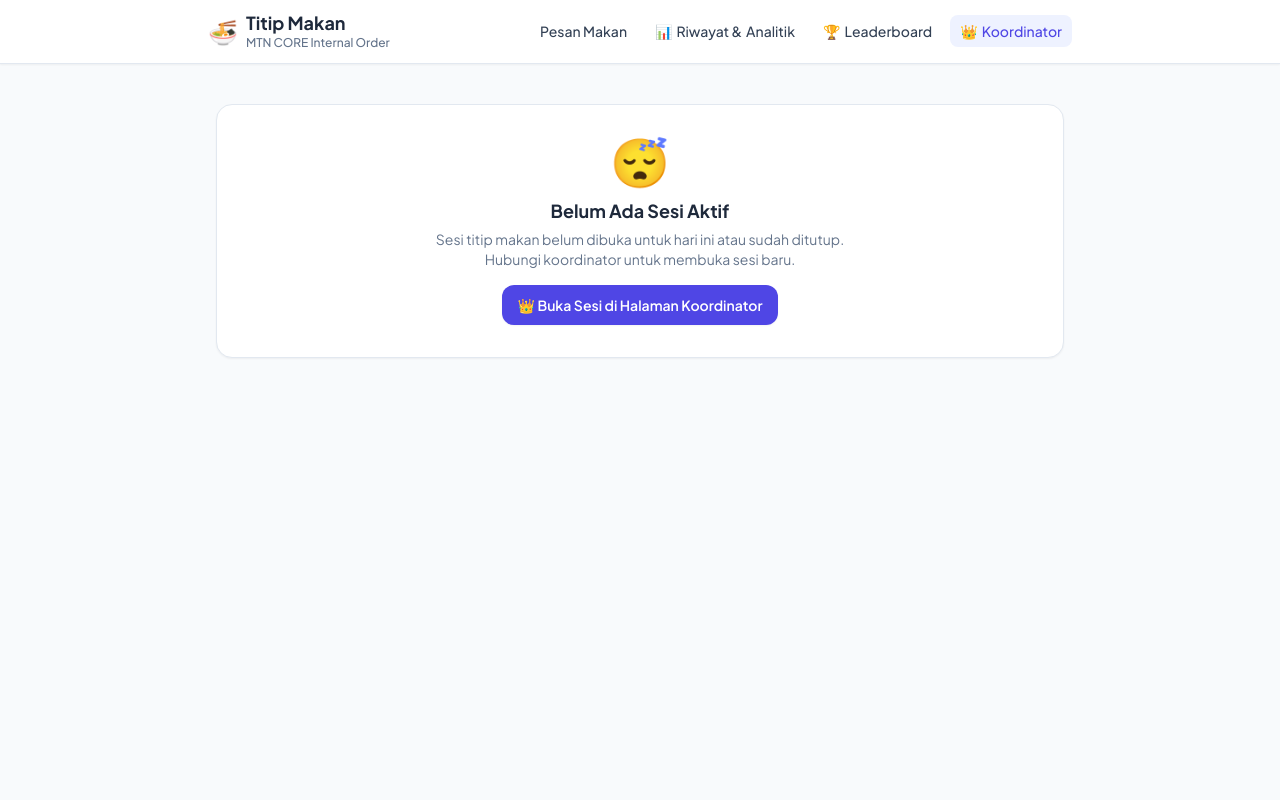
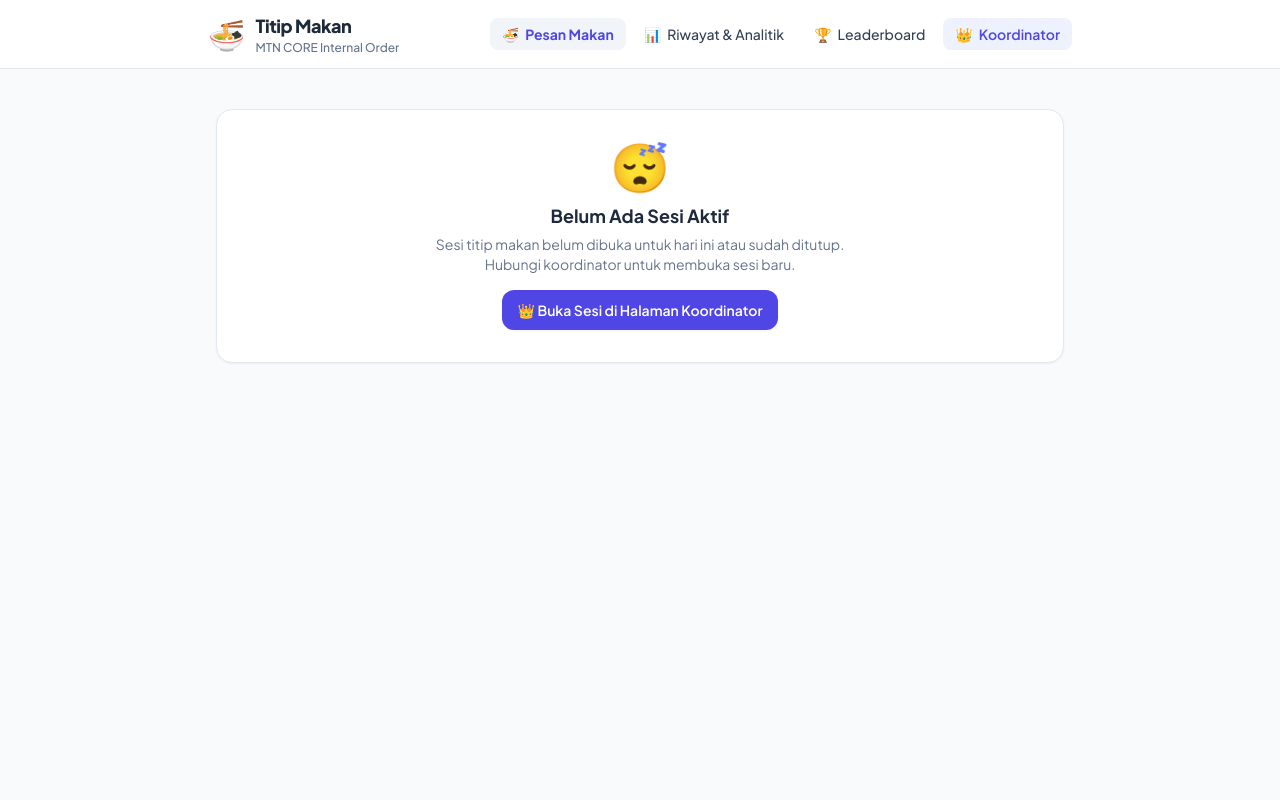
Before and after one commit to mufidhadi/titip-makan, a FastAPI app: page / in a window 1280 px wide. Run offline with FastAPI, Linux system fonts and the light colour scheme; data that the repository does not hold is empty; some libraries are stand-ins or nearby versions.

Commit message:
feat(navigation): implement responsive mobile hamburger menu and fix horizontal offset

```diff
--- /dev/null
+++ b/src/titip_makan/static/js/nav.js
@@ -0,0 +1,92 @@
+/**
+ * Navigation Bar Controller
+ * Handles mobile hamburger toggle, keyboard interactions, outside-click dismissal,
+ * and active navigation link state highlighting.
+ */
+document.addEventListener('DOMContentLoaded', () => {
+    const currentPath = window.location.pathname.replace(/\/$/, '') || '/';
+
+    // 1. Highlight Active Nav Items
+    const desktopLinks = document.querySelectorAll('.nav-item');
+    desktopLinks.forEach(link => {
+        const href = (link.getAttribute('href') || '').replace(/\/$/, '') || '/';
+        const isCoordinator = href === '/coordinator';
+        const isActive = href === '/' ? currentPath === '/' : currentPath.startsWith(href);
+
+        if (isActive) {
+            if (isCoordinator) {
+                link.className = 'nav-item px-3 py-1.5 rounded-lg bg-indigo-600 text-white font-semibold shadow-xs transition flex items-center gap-1.5';
+            } else {
+                link.className = 'nav-item px-3 py-1.5 rounded-lg bg-slate-100 text-indigo-600 font-bold shadow-xs transition flex items-center gap-1.5';
+            }
+        }
+    });
+
+    const mobileLinks = document.querySelectorAll('.mobile-nav-item');
+    mobileLinks.forEach(link => {
+        const href = (link.getAttribute('href') || '').replace(/\/$/, '') || '/';
+        const isActive = href === '/' ? currentPath === '/' : currentPath.startsWith(href);
+
+        if (isActive) {
+            link.classList.add('bg-indigo-50/70', 'border-l-4', 'border-indigo-600');
+            const title = link.querySelector('.font-bold') || link.querySelector('.font-semibold');
+            if (title) {
+                title.classList.remove('text-slate-800');
+                title.classList.add('text-indigo-700');
+            }
+        }
+    });
+
+    // 2. Mobile Menu Toggle Controller
+    const menuBtn = document.getElementById('mobile-menu-btn');
+    const mobileMenu = document.getElementById('mobile-menu');
+    const iconBars = document.getElementById('menu-icon-bars');
+    const iconClose = document.getElementById('menu-icon-close');
+
+    if (menuBtn && mobileMenu) {
+        const toggleMenu = (forceClose = false) => {
+            const isCurrentlyOpen = menuBtn.getAttribute('aria-expanded') === 'true';
+            const shouldOpen = forceClose ? false : !isCurrentlyOpen;
+
+            menuBtn.setAttribute('aria-expanded', shouldOpen ? 'true' : 'false');
+            if (shouldOpen) {
+                mobileMenu.classList.remove('hidden');
+                iconBars?.classList.add('hidden');
+                iconClose?.classList.remove('hidden');
+            } else {
+                mobileMenu.classList.add('hidden');
+                iconBars?.classList.remove('hidden');
+                iconClose?.classList.add('hidden');
+            }
+        };
+
+        menuBtn.addEventListener('click', (e) => {
+            e.stopPropagation();
+            toggleMenu();
+        });
+
+        // Close when clicking outside of menu and toggle button
+        document.addEventListener('click', (e) => {
+            if (!mobileMenu.classList.contains('hidden')) {
+                if (!mobileMenu.contains(e.target) && !menuBtn.contains(e.target)) {
+                    toggleMenu(true);
+                }
+            }
+        });
+
+        // Close on Escape key press
+        document.addEventListener('keydown', (e) => {
+            if (e.key === 'Escape' && !mobileMenu.classList.contains('hidden')) {
+                toggleMenu(true);
+                menuBtn.focus();
+            }
+        });
+
+        // Close when any mobile nav item is clicked
+        mobileLinks.forEach(item => {
+            item.addEventListener('click', () => {
+                toggleMenu(true);
+            });
+        });
+    }
+});
--- a/src/titip_makan/templates/base.html
+++ b/src/titip_makan/templates/base.html
@@ -12,30 +12,96 @@
         body { font-family: 'Plus Jakarta Sans', sans-serif; }
     </style>
 </head>
-<body class="bg-slate-50 text-slate-900 min-h-screen flex flex-col">
-    <!-- Navigation Bar -->
-    <header class="bg-white border-b border-slate-200 sticky top-0 z-30 shadow-sm">
-        <div class="max-w-4xl mx-auto px-4 py-3 flex items-center justify-between">
-            <a href="/" class="flex items-center space-x-2">
-                <span class="text-2xl">🍜</span>
-                <div>
-                    <h1 class="font-bold text-lg leading-tight text-slate-800">Titip Makan</h1>
-                    <p class="text-xs text-slate-500 font-medium">MTN CORE Internal Order</p>
+<body class="bg-slate-50 text-slate-900 min-h-screen flex flex-col overflow-x-hidden">
+    <!-- Top Navigation Bar -->
+    <header class="bg-white/95 backdrop-blur-md border-b border-slate-200 sticky top-0 z-30 shadow-xs">
+        <div class="max-w-4xl mx-auto px-3 sm:px-4 py-2.5 sm:py-3 flex items-center justify-between gap-2">
+            <!-- Brand / Logo -->
+            <a href="/" class="flex items-center space-x-2.5 min-w-0 group" aria-label="Beranda Titip Makan">
+                <span class="text-2xl sm:text-3xl flex-none transform group-hover:scale-105 transition-transform">🍜</span>
+                <div class="min-w-0">
+                    <h1 class="font-extrabold text-base sm:text-lg leading-tight text-slate-800 truncate tracking-tight">Titip Makan</h1>
+                    <p class="text-[11px] sm:text-xs text-slate-500 font-medium truncate">MTN CORE Internal Order</p>
                 </div>
             </a>
-            <div class="flex items-center space-x-1 sm:space-x-2 text-xs sm:text-sm font-medium">
-                <a href="/" class="px-2.5 py-1.5 rounded-lg hover:bg-slate-100 text-slate-700 transition">Pesan Makan</a>
-                <a href="/history" class="px-2.5 py-1.5 rounded-lg hover:bg-slate-100 text-slate-700 transition flex items-center gap-1">
-                    <span>📊</span> <span class="hidden sm:inline">Riwayat &</span> Analitik
+
+            <!-- Desktop Navigation Menu (Visible on md and above) -->
+            <nav class="hidden md:flex items-center space-x-1 sm:space-x-1.5 text-xs sm:text-sm font-medium flex-none" aria-label="Navigasi Utama">
+                <a href="/" id="nav-pesan" class="nav-item px-3 py-1.5 rounded-lg hover:bg-slate-100 text-slate-700 transition flex items-center gap-1.5">
+                    <span>🍜</span> <span>Pesan Makan</span>
                 </a>
-                <a href="/leaderboard" class="px-2.5 py-1.5 rounded-lg hover:bg-slate-100 text-slate-700 transition flex items-center gap-1">
-                    <span>🏆</span> Leaderboard
+                <a href="/history" id="nav-history" class="nav-item px-3 py-1.5 rounded-lg hover:bg-slate-100 text-slate-700 transition flex items-center gap-1.5">
+                    <span>📊</span> <span>Riwayat & Analitik</span>
                 </a>
-                <a href="/coordinator" class="px-2.5 py-1.5 rounded-lg bg-indigo-50 text-indigo-600 hover:bg-indigo-100 transition flex items-center gap-1">
-                    <span>👑</span> Koordinator
+                <a href="/leaderboard" id="nav-leaderboard" class="nav-item px-3 py-1.5 rounded-lg hover:bg-slate-100 text-slate-700 transition flex items-center gap-1.5">
+                    <span>🏆</span> <span>Leaderboard</span>
                 </a>
+                <a href="/coordinator" id="nav-coordinator" class="nav-item px-3 py-1.5 rounded-lg bg-indigo-50 text-indigo-600 hover:bg-indigo-100 transition flex items-center gap-1.5 font-semibold">
+                    <span>👑</span> <span>Koordinator</span>
+                </a>
+            </nav>
+
+            <!-- Mobile Hamburger Toggle Button (Visible on screens < md) -->
+            <div class="flex items-center md:hidden flex-none">
+                <button id="mobile-menu-btn" type="button" class="inline-flex items-center justify-center p-2 rounded-xl text-slate-700 hover:text-slate-900 hover:bg-slate-100 focus:outline-none focus:ring-2 focus:ring-indigo-500 transition-colors" aria-label="Buka Menu Navigasi" aria-expanded="false" aria-controls="mobile-menu">
+                    <!-- Hamburger 3-bar icon -->
+                    <svg id="menu-icon-bars" class="w-6 h-6" fill="none" stroke="currentColor" viewBox="0 0 24 24">
+                        <path stroke-linecap="round" stroke-linejoin="round" stroke-width="2" d="M4 6h16M4 12h16M4 18h16"></path>
+                    </svg>
+                    <!-- Close (X) icon -->
+                    <svg id="menu-icon-close" class="w-6 h-6 hidden" fill="none" stroke="currentColor" viewBox="0 0 24 24">
+                        <path stroke-linecap="round" stroke-linejoin="round" stroke-width="2" d="M6 18L18 6M6 6l12 12"></path>
+                    </svg>
+                </button>
             </div>
         </div>
+
+        <!-- Collapsible Mobile Navigation Menu -->
+        <nav id="mobile-menu" class="hidden md:hidden border-t border-slate-100 bg-white/95 backdrop-blur-md px-3 sm:px-4 py-2 space-y-1.5 shadow-lg transition-all" aria-label="Navigasi Mobile">
+            <a href="/" class="mobile-nav-item flex items-center justify-between p-2.5 rounded-xl text-slate-700 hover:bg-slate-100 active:bg-slate-200 transition">
+                <div class="flex items-center gap-3">
+                    <span class="text-xl p-1.5 bg-slate-100 rounded-lg">🍜</span>
+                    <div>
+                        <div class="font-bold text-sm text-slate-800">Pesan Makan</div>
+                        <div class="text-[11px] text-slate-500">Pilih menu & kirim pesanan aktif</div>
+                    </div>
+                </div>
+                <span class="text-slate-400 text-sm font-bold">›</span>
+            </a>
+
+            <a href="/history" class="mobile-nav-item flex items-center justify-between p-2.5 rounded-xl text-slate-700 hover:bg-slate-100 active:bg-slate-200 transition">
+                <div class="flex items-center gap-3">
+                    <span class="text-xl p-1.5 bg-slate-100 rounded-lg">📊</span>
+                    <div>
+                        <div class="font-bold text-sm text-slate-800">Riwayat & Analitik</div>
+                        <div class="text-[11px] text-slate-500">Statistik pengeluaran & arsip sesi</div>
+                    </div>
+                </div>
+                <span class="text-slate-400 text-sm font-bold">›</span>
+            </a>
+
+            <a href="/leaderboard" class="mobile-nav-item flex items-center justify-between p-2.5 rounded-xl text-slate-700 hover:bg-slate-100 active:bg-slate-200 transition">
+                <div class="flex items-center gap-3">
+                    <span class="text-xl p-1.5 bg-slate-100 rounded-lg">🏆</span>
+                    <div>
+                        <div class="font-bold text-sm text-slate-800">Leaderboard & Hall of Fame</div>
+                        <div class="text-[11px] text-slate-500">Ranking Sultan & apresiasi tim</div>
+                    </div>
+                </div>
+                <span class="text-slate-400 text-sm font-bold">›</span>
+            </a>
+
+            <a href="/coordinator" class="mobile-nav-item flex items-center justify-between p-2.5 rounded-xl bg-gradient-to-r from-indigo-50 to-purple-50 text-indigo-800 hover:from-indigo-100 hover:to-purple-100 border border-indigo-100/80 transition">
+                <div class="flex items-center gap-3">
+                    <span class="text-xl p-1.5 bg-indigo-100 text-indigo-700 rounded-lg shadow-xs">👑</span>
+                    <div>
+                        <div class="font-bold text-sm text-indigo-950">Panel Koordinator</div>
+                        <div class="text-[11px] text-indigo-600">Buka/tutup sesi, hitung & set lunas</div>
+                    </div>
+                </div>
+                <span class="text-indigo-400 text-sm font-bold">›</span>
+            </a>
+        </nav>
     </header>
 
     <!-- Main Content -->
@@ -73,6 +139,7 @@
             }, 3000);
         }
     </script>
+    <script src="/static/js/nav.js"></script>
 
     {% block scripts %}{% endblock %}
 </body>
```
Also changed, not shown: tests/e2e/test_responsive_navigation_e2e.py (added, +100 -0 lines), tests/integration/test_responsive_navigation.py (added, +44 -0 lines), 7 other files.
